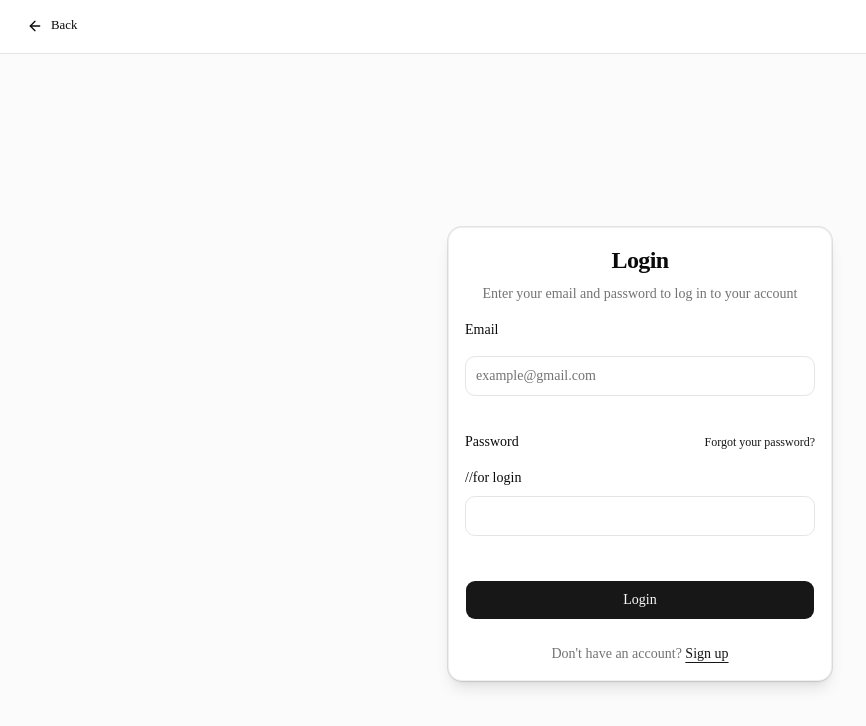
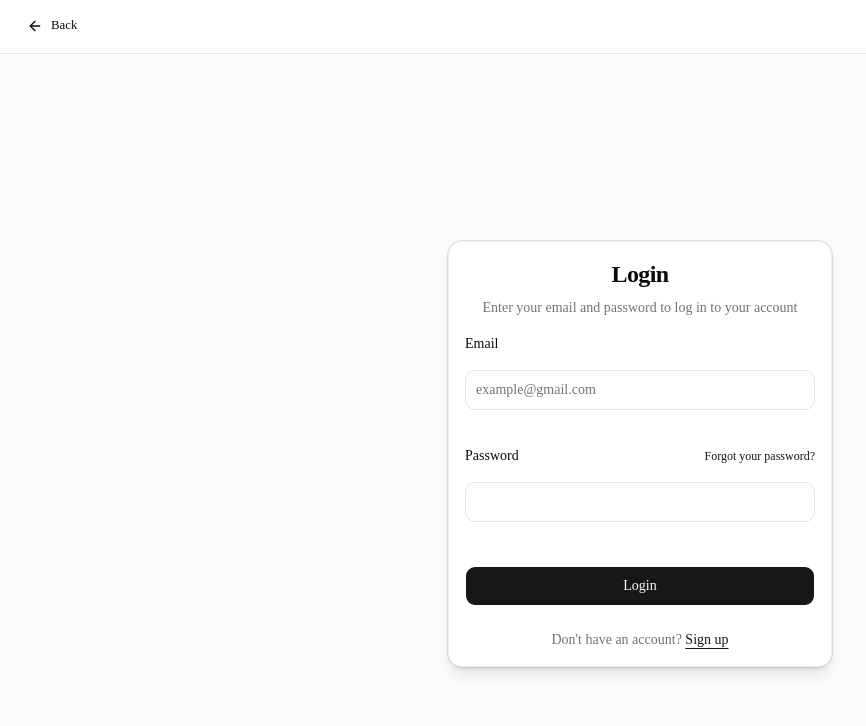
Before and after one commit to eceaqr-cell/Frontend-final, a Next.js app: page /login in a window 1280 px wide. Shown: the top 726 px of the page, without its empty margins (0-866 px from the left). Built offline with nearby package versions, Linux system fonts and the light colour scheme.

Commit message:
update:Makara

```diff
--- a/src/components/login-form.tsx
+++ b/src/components/login-form.tsx
@@ -94,7 +94,6 @@ export function LoginForm({
                       Forgot your password?
                     </Link>
                   </div>
-                  //for login
                   <Input
                     id="password"
                     type="password"
```
